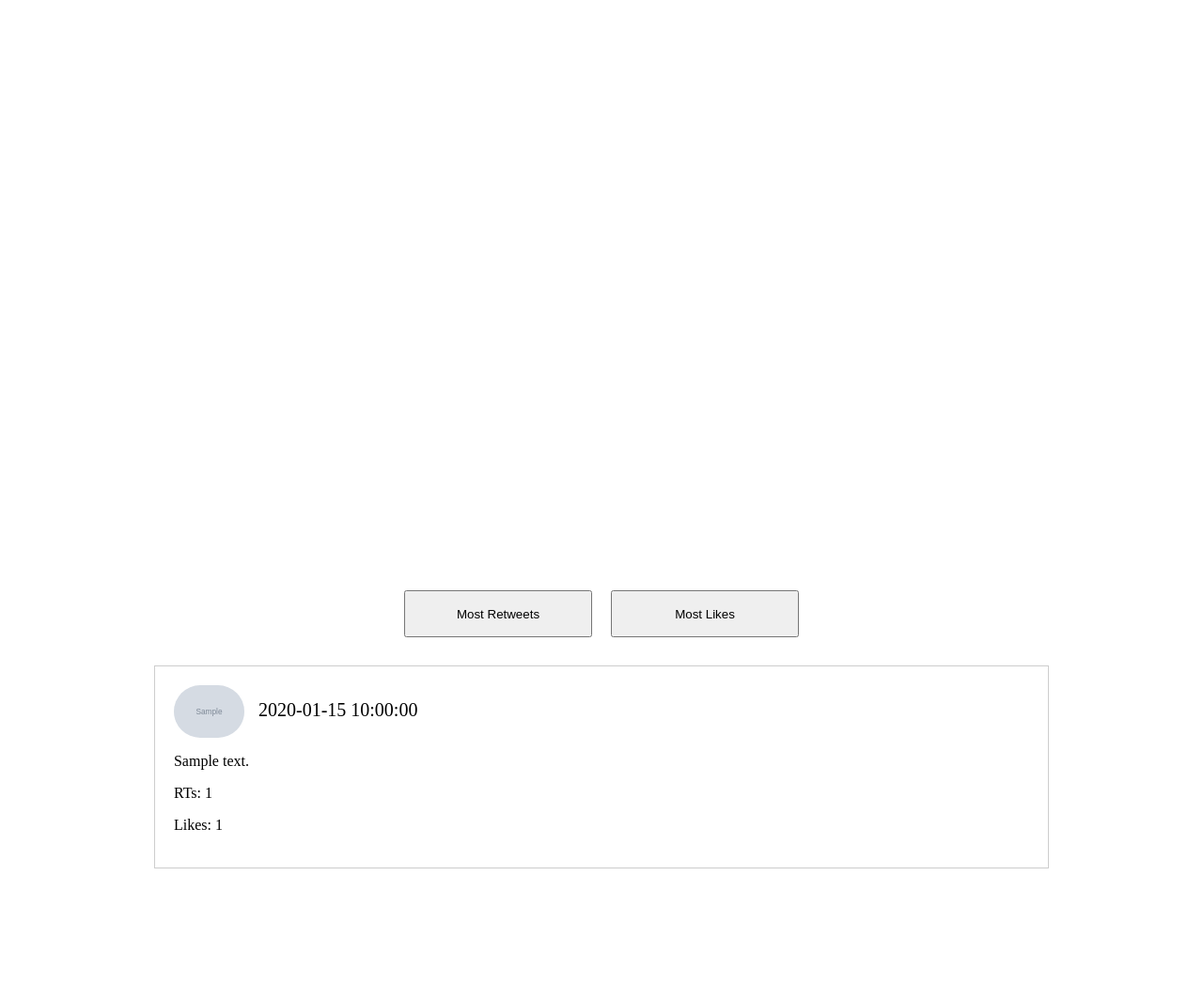
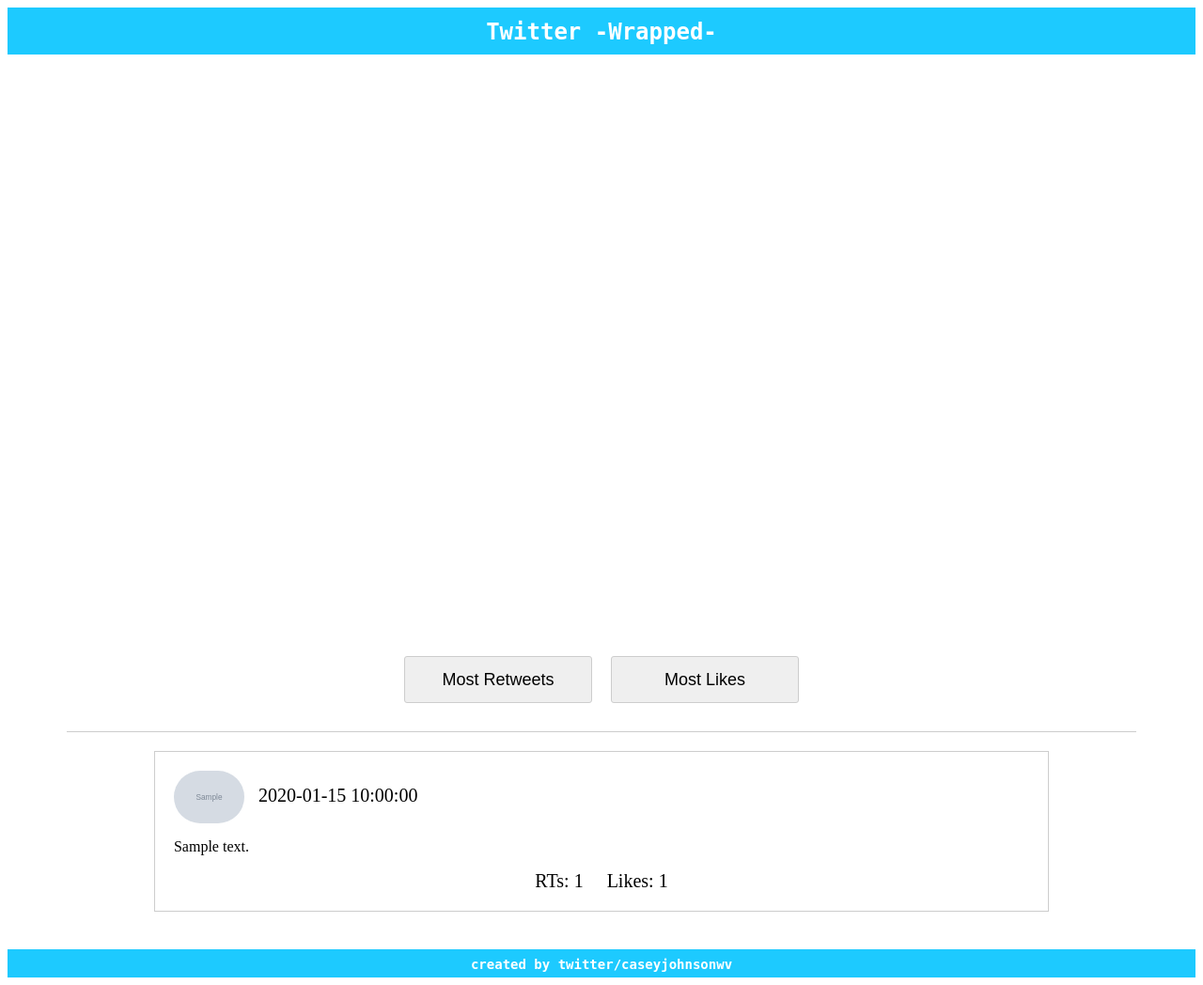
Before and after one commit to caseyjohnsonwv/twitter-wrapped, a Flask app: template templates/index.html in a window 1280 px wide. Shown: the whole page at 94% size. Before the commit the page ends 924 px from the top, so only its background shows below. Run offline with Flask 2, Linux system fonts and the light colour scheme; the template is opened without the code that fills it: most values are stand-ins (such as "Sample title", 1, 10 or a date in 2020); grey boxes marked "Sample" are stand-in pictures; a map, chart or similar area stays blank.

Commit message:
cards look a little nicer

```diff
--- a/static/index.css
+++ b/static/index.css
@@ -1,3 +1,8 @@
+.body {
+  width: 100%;
+  font-family: Helvetica, sans-serif;
+}
+
 .body-wrapper {
   width: 90%;
   text-align: center;
@@ -7,8 +12,12 @@
 .canvas-wrapper {
   width: 60%;
   height: 75vh;
-  margin: auto;
   position: relative;
+}
+
+.hline {
+  border-top: 1px solid #cdcdcd;
+  margin: 20px 0;
 }
 
 .selection-wrapper {
@@ -19,10 +28,14 @@
   width: 200px;
   height: 50px;
   margin: 10px;
+  font-size: 18px;
+  border-radius: 3px;
+  border: 1px solid #cdcdcd;
+  background-color: #efefef;
 }
 
 .tweet-display-wrapper {
-  margin: 20px auto;
+  margin: 20px 0 40px 0;
 }
 
 .tweet-profile-image {
@@ -50,6 +63,50 @@
   vertical-align: middle;
 }
 
+.tweet-stats {
+  font-size: 20px;
+  text-align: center;
+}
+
+.tweet-stats span {
+  margin: 0 10px;
+}
+
+.footer {
+  background-color: #1dcaff;
+  color: white;
+  font-size: 14px;
+  font-weight: bold;
+  font-family: monospace;
+  text-align: center;
+  height: 30px;
+  line-height: 30px;
+  width: 100%;
+}
+
+.footer span {
+  display: inline-block;
+  vertical-align: middle;
+}
+
+.header {
+  background-color: #1dcaff;
+  color: white;
+  font-size: 24px;
+  font-weight: bold;
+  font-family: monospace;
+  text-align: center;
+  height: 50px;
+  line-height: 50px;
+  width: 100%;
+  margin-bottom: 20px;
+}
+
+.header span {
+  display: inline-block;
+  vertical-align: middle;
+}
+
 @media (max-width: 700px) {
   .canvas-wrapper {
     width: 100%;
--- a/static/index.js
+++ b/static/index.js
@@ -5,17 +5,13 @@ function renderMainChart(selection) {
 function renderRetweetChart() {
   let ctx = $("#mainChart");
   let retweetCounts = [];
-  let dates = [];
-  let full_texts = [];
   for (var i = 0; i < data.mostRts.length; i++) {
     retweetCounts.push(parseInt(data.mostRts[i].retweet_count));
-    dates.push(data.mostRts[i].created_at);
-    full_texts.push(data.mostRts[i].full_text);
   }
   var mainChart = new Chart(ctx, {
     type: "bar",
     data: {
-      labels: dates,
+      labels: retweetCounts,
       datasets: [{
         data: retweetCounts,
         backgroundColor: "#1dcaff"
@@ -25,23 +21,26 @@ function renderRetweetChart() {
       legend: {display: false},
       title: {
         display: true,
-        text: 'Most retweeted tweets of the year.'
+        text: "Most Retweets of " + new Date().getFullYear(),
+        fontSize: 20
       },
       scales: {
         yAxes: [{
           ticks: {
             beginAtZero: true,
-            fontSize: 20
+            fontSize: 14
           }
         }],
         xAxes: [{
           ticks: {
-            display: false
+            fontSize: 14
           }
         }]
       },
       responsive: true,
-      maintainAspectRatio: false
+      maintainAspectRatio: false,
+      hover: {mode: null},
+      tooltips: {enabled: false}
     }
   });
 }
@@ -56,11 +55,11 @@ $(document).ready(function() {
 
   //bind event listeners
   $("#select-retweets-chart").click(function(e) {
+    renderMainChart("retweets");
     e.preventDefault();
-    renderMainChart("retweets");
   });
   $("#select-likes-chart").click(function(e) {
+    renderMainChart("likes");
     e.preventDefault();
-    renderMainChart("likes")
   });
 });
--- a/templates/index.html
+++ b/templates/index.html
@@ -10,12 +10,9 @@
     <title>Twitter Wrapped</title>
   </head>
   <body>
+    <div class="header"><span>Twitter -Wrapped-</span></div>
+
     <div class="body-wrapper">
-
-      <div class="header">
-
-      </div>
-
       <div class="canvas-wrapper">
         <canvas id="mainChart"></canvas>
       </div>
@@ -25,6 +22,8 @@
         <button class="selection-button" id="select-likes-chart">Most Likes</input>
       </div>
 
+      <div class="hline"></div>
+
       <div class="tweet-display-wrapper">
         {% for tweet in data.mostRts %}
           <div class="tweet-list-item">
@@ -33,16 +32,15 @@
               <span>{{ tweet.created_at }}</span>
             </div>
             <p>{{ tweet.full_text }}</p>
-            <p>RTs: {{ tweet.retweet_count }}</p>
-            <p>Likes: {{ tweet.favorite_count }}</p>
+            <div class="tweet-stats">
+              <span>RTs: {{ tweet.retweet_count }}</span>
+              <span>Likes: {{ tweet.favorite_count }}</span>
+            </div>
           </div>
         {% endfor %}
       </div>
+    </div>
 
-      <div class="footer">
-
-      </div>
-
-    </div>
+    <div class="footer"><span>created by twitter/caseyjohnsonwv</span></div>
   </body>
 </html>
```
